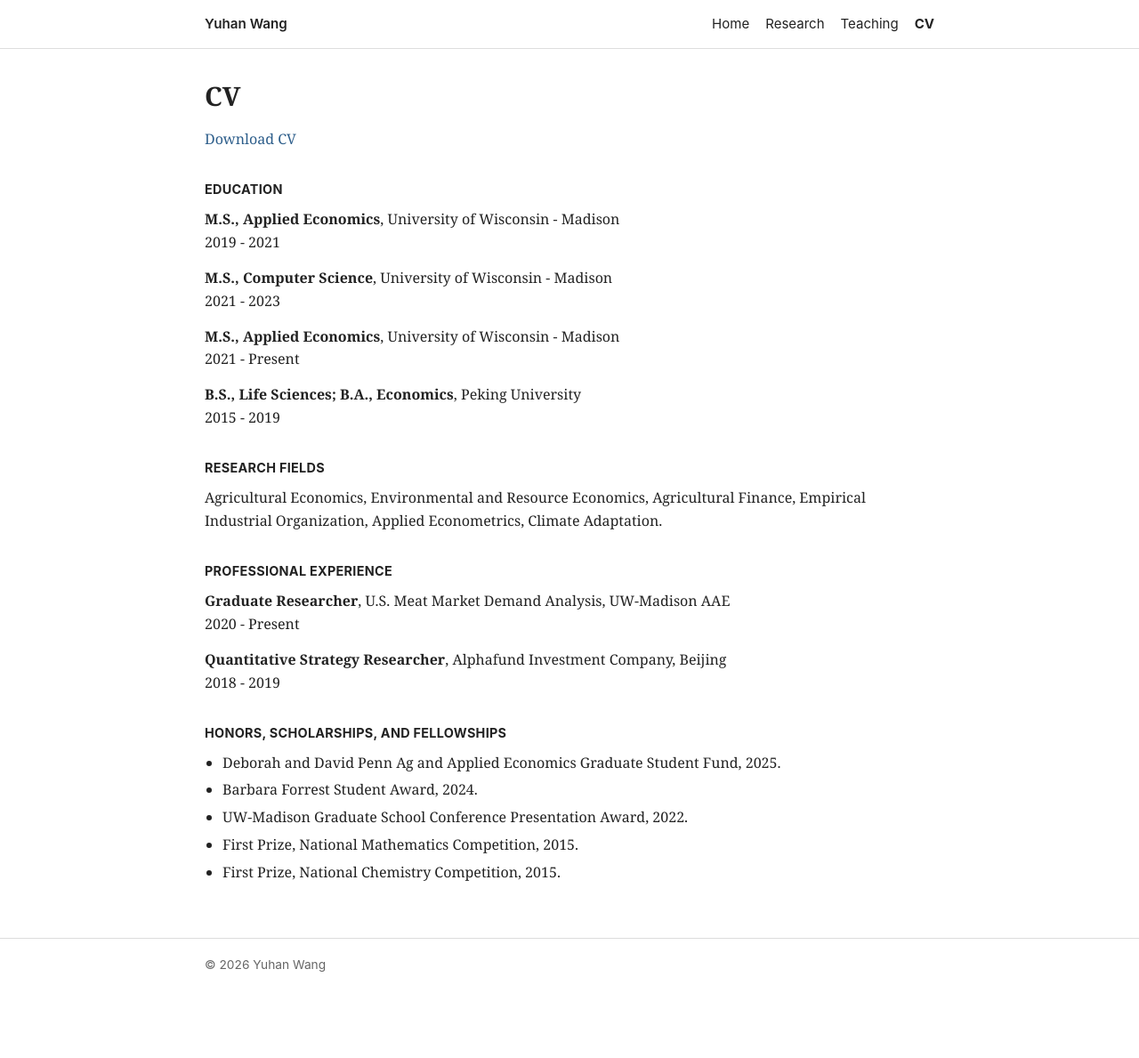
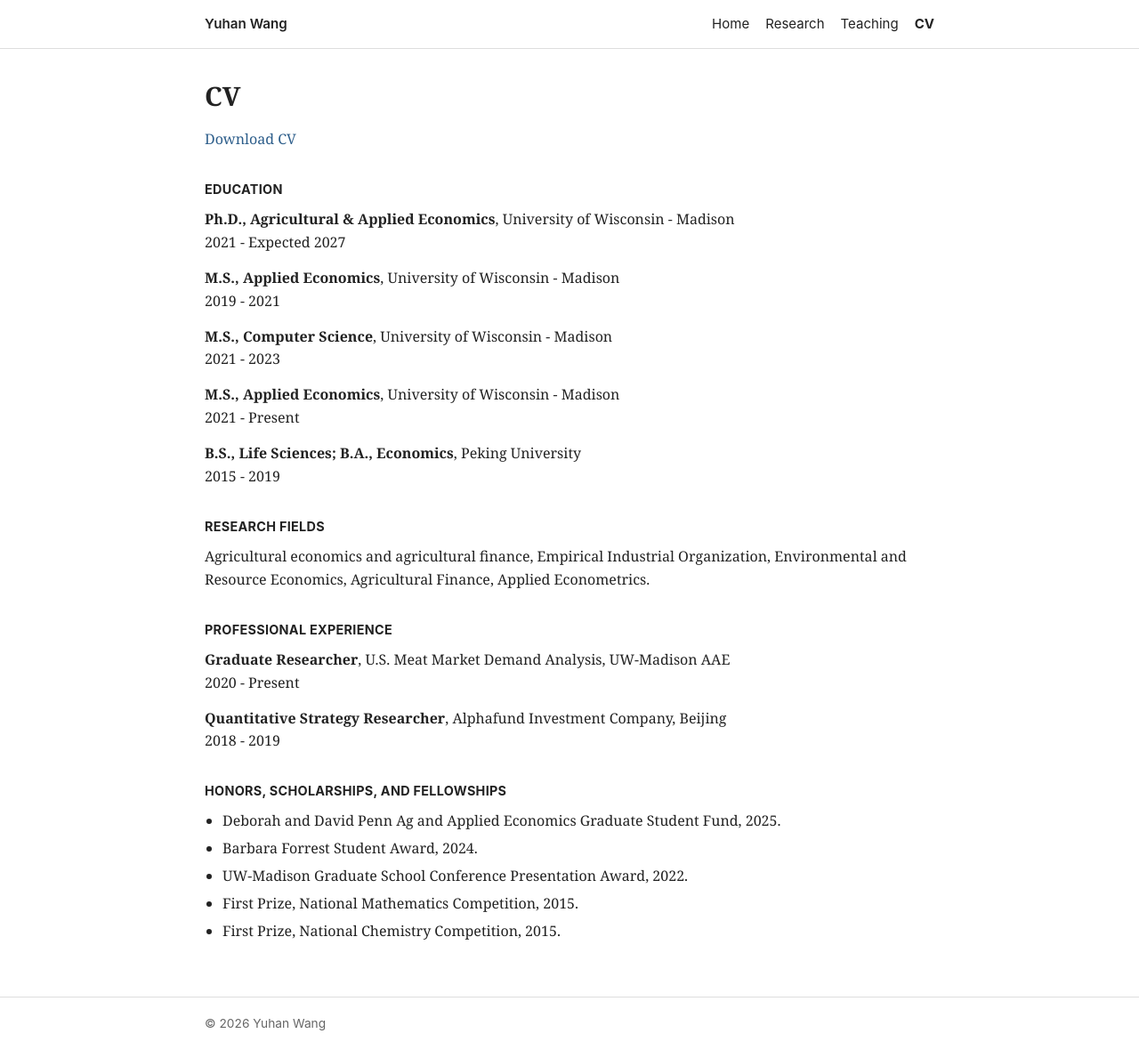
Before and after one commit to Yuhan-Wang-YW/Yuhan-Wang-YW.github.io, a Jekyll site: the page built from cv.md, in a window 1280 px wide. Shown: the whole page at 89% size. Built offline with Jekyll 4.4.1, drawn with Linux system fonts in a browser that asks for light colours; before the commit the page ends 1123 px from its top, so only the background shows below that.

Commit message:
Update CV education and research fields

```diff
--- a/cv.md
+++ b/cv.md
@@ -12,30 +12,33 @@ permalink: /cv/
 
 ## Education
 
-**M.S., Applied Economics**, University of Wisconsin - Madison
+**Ph.D., Agricultural & Applied Economics**, University of Wisconsin - Madison<br>
+2021 - Expected 2027
+
+**M.S., Applied Economics**, University of Wisconsin - Madison<br>
 2019 - 2021
 
-**M.S., Computer Science**, University of Wisconsin - Madison
+**M.S., Computer Science**, University of Wisconsin - Madison<br>
 2021 - 2023
 
-**M.S., Applied Economics**, University of Wisconsin - Madison
+**M.S., Applied Economics**, University of Wisconsin - Madison<br>
 2021 - Present
 
-**B.S., Life Sciences; B.A., Economics**, Peking University
+**B.S., Life Sciences; B.A., Economics**, Peking University<br>
 2015 - 2019
 
 ## Research Fields
 
-Agricultural Economics, Environmental and Resource Economics, Agricultural
-Finance, Empirical Industrial Organization, Applied Econometrics, Climate
-Adaptation.
+Agricultural economics and agricultural finance, Empirical Industrial
+Organization, Environmental and Resource Economics, Agricultural Finance,
+Applied Econometrics.
 
 ## Professional Experience
 
-**Graduate Researcher**, U.S. Meat Market Demand Analysis, UW-Madison AAE
+**Graduate Researcher**, U.S. Meat Market Demand Analysis, UW-Madison AAE<br>
 2020 - Present
 
-**Quantitative Strategy Researcher**, Alphafund Investment Company, Beijing
+**Quantitative Strategy Researcher**, Alphafund Investment Company, Beijing<br>
 2018 - 2019
 
 ## Honors, Scholarships, and Fellowships
```
Also changed, not shown: index.html (+4 -3 lines).
